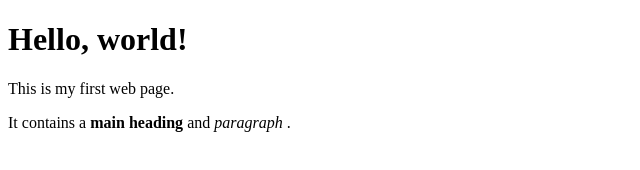
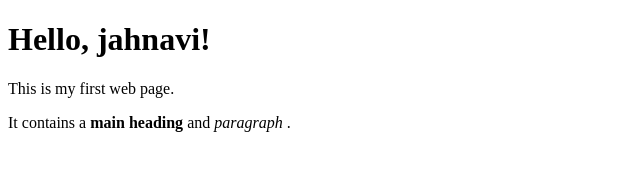
Before and after one commit to jahnavidev-dev/Test-project, a plain HTML site: page Index.html in a window 1280 px wide. Shown: the full height of the page, 0-640 px from the left. Drawn offline with Linux system fonts and the light colour scheme.

Commit message:
version 1.1.0

```diff
--- a/Index.html
+++ b/Index.html
@@ -4,7 +4,7 @@
 <title>My web page</title>
 </head>
 <body>
-<h1>Hello, world!</h1>
+<h1>Hello, jahnavi!</h1>
 <p>This is my first web page.</p>
 <p>It contains a
 <strong>main heading</strong> and <em> paragraph </em>.
```
